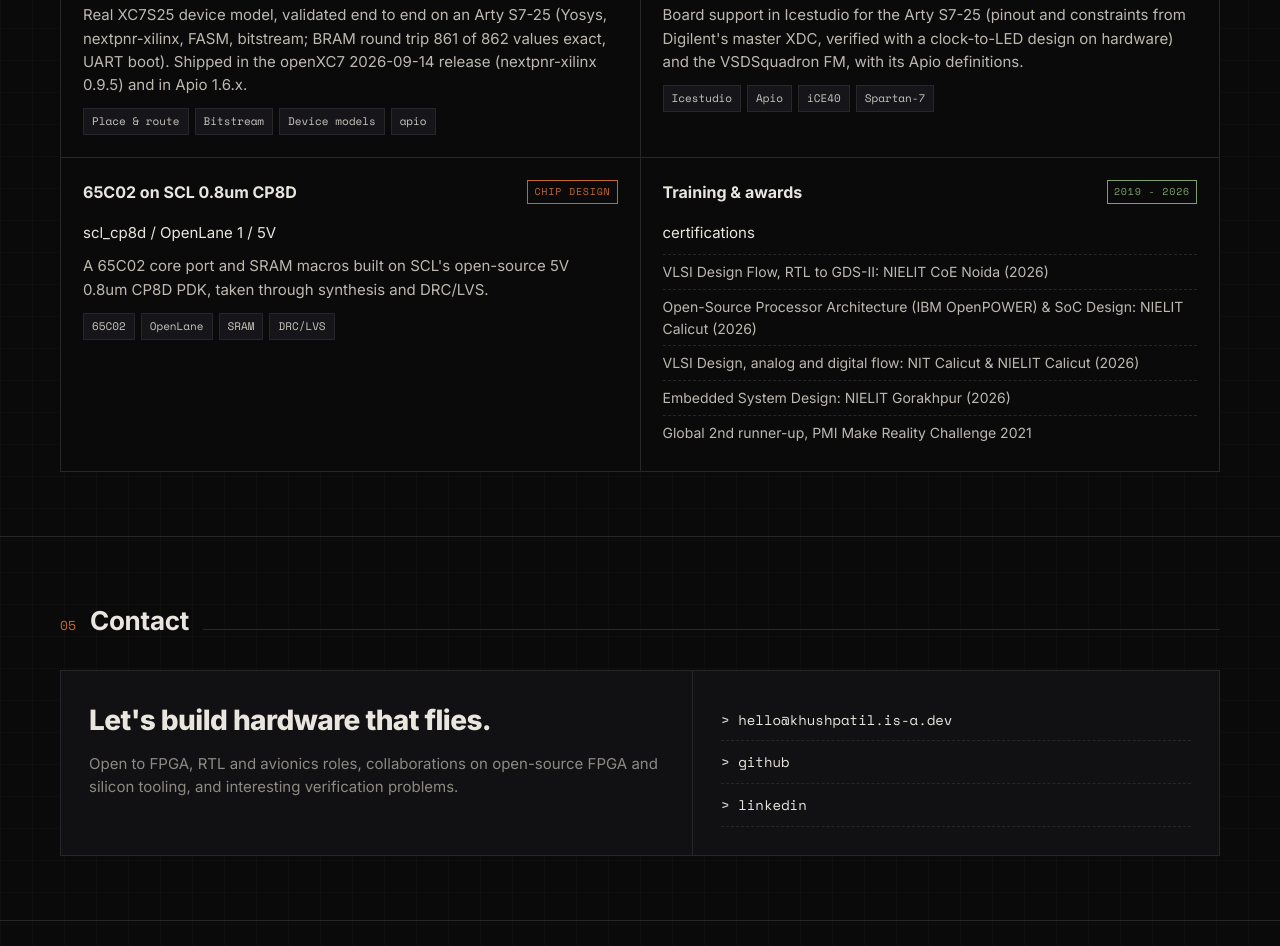
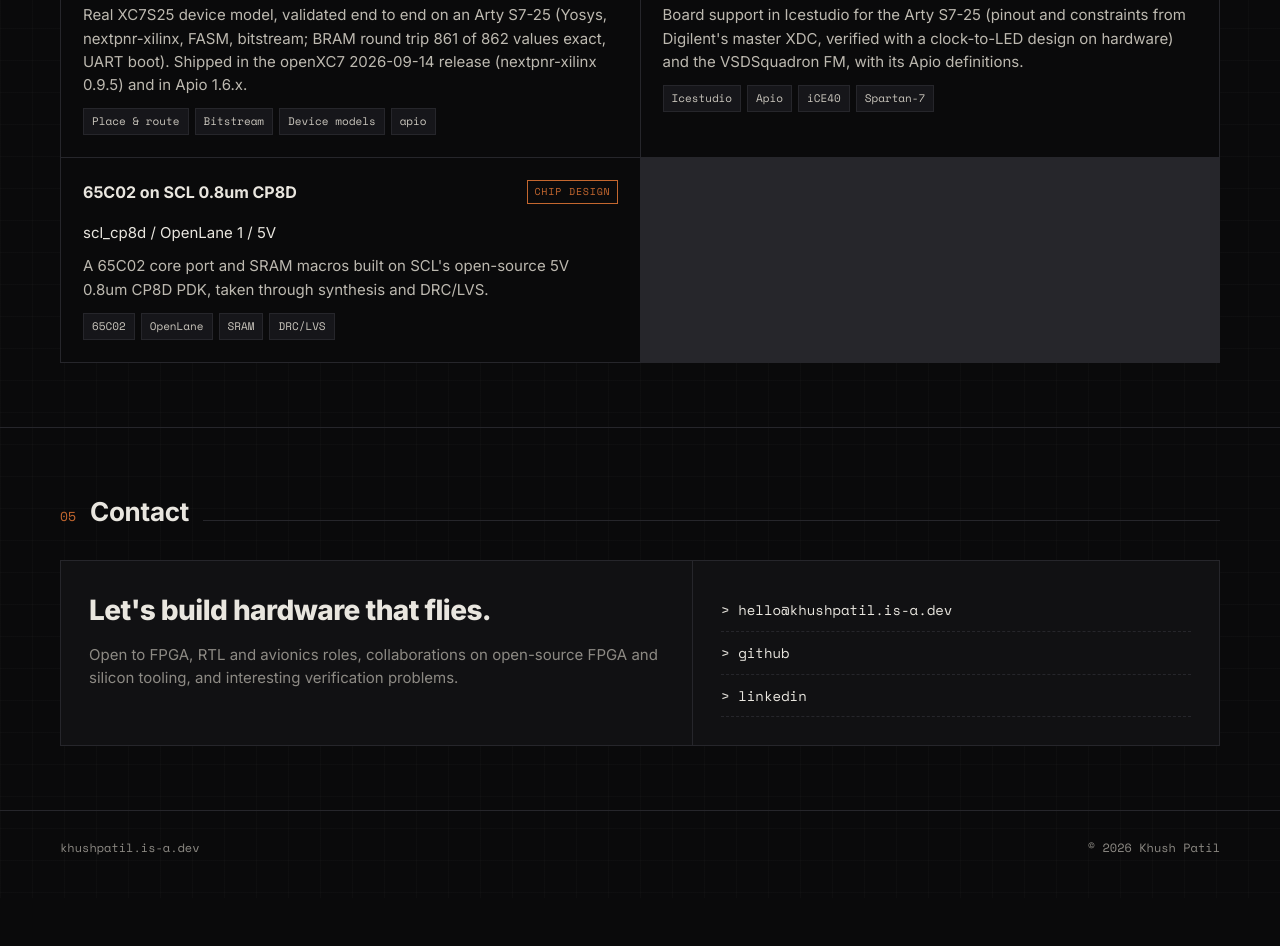
Before and after one commit to AssassinK786/Assassink786.github.io, a plain HTML site: page index.html in a window 1280 px wide. Shown: the part 4516-5462 px from the top of the page. After the commit the page ends 5414 px from the top, so only its background shows below. Drawn offline with nearby package versions, Linux system fonts and the light colour scheme.

Commit message:
Projects: remove the training and awards card

```diff
--- a/index.html
+++ b/index.html
@@ -258,17 +258,6 @@
           <p style="margin-top: 10px;">A 65C02 core port and SRAM macros built on SCL's open-source 5V 0.8um CP8D PDK, taken through synthesis and DRC/LVS.</p>
           <div class="chips"><span class="chip">65C02</span><span class="chip">OpenLane</span><span class="chip">SRAM</span><span class="chip">DRC/LVS</span></div>
         </div>
-        <div class="mod">
-          <div class="proj-head"><h3>Training &amp; awards</h3><span class="status-tag">2019 - 2026</span></div>
-          <span class="id">certifications</span>
-          <ul>
-            <li>VLSI Design Flow, RTL to GDS-II: NIELIT CoE Noida (2026)</li>
-            <li>Open-Source Processor Architecture (IBM OpenPOWER) &amp; SoC Design: NIELIT Calicut (2026)</li>
-            <li>VLSI Design, analog and digital flow: NIT Calicut &amp; NIELIT Calicut (2026)</li>
-            <li>Embedded System Design: NIELIT Gorakhpur (2026)</li>
-            <li>Global 2nd runner-up, PMI Make Reality Challenge 2021</li>
-          </ul>
-        </div>
       </div>
     </div>
   </section>
```
